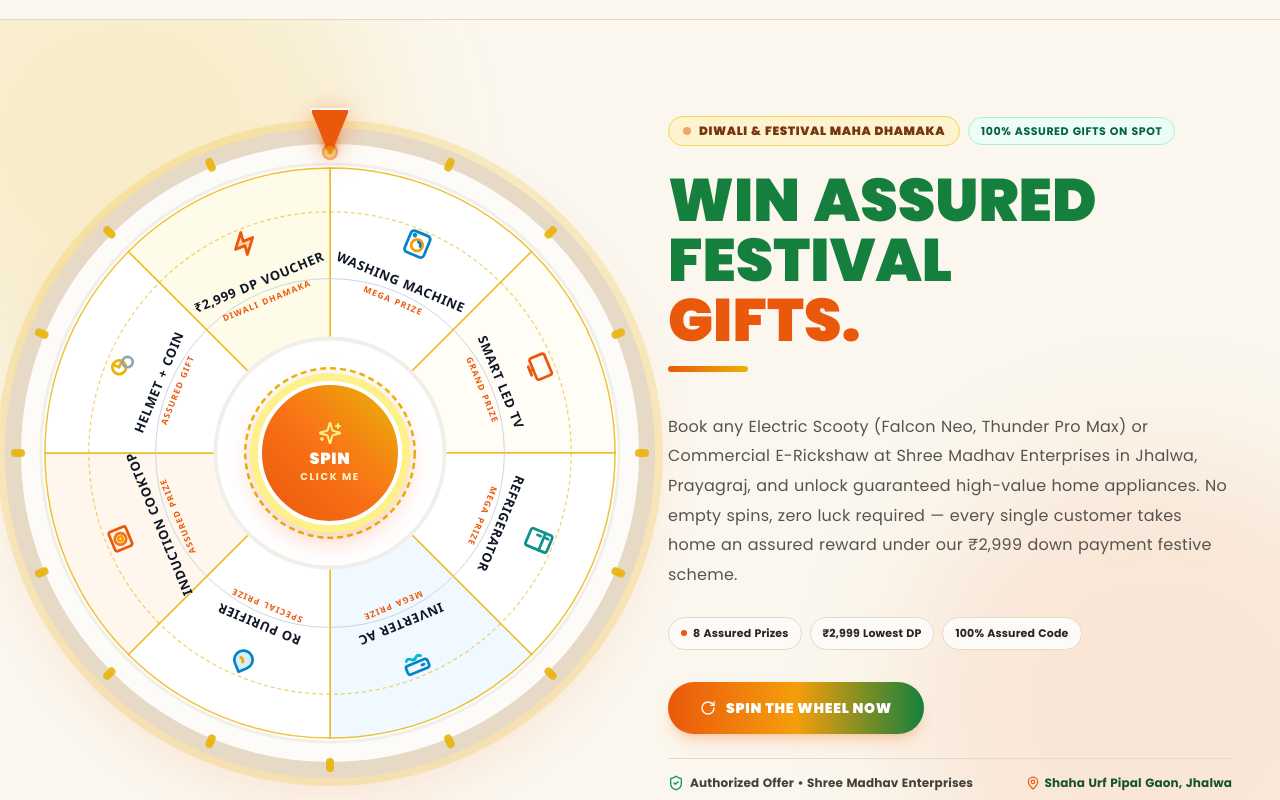
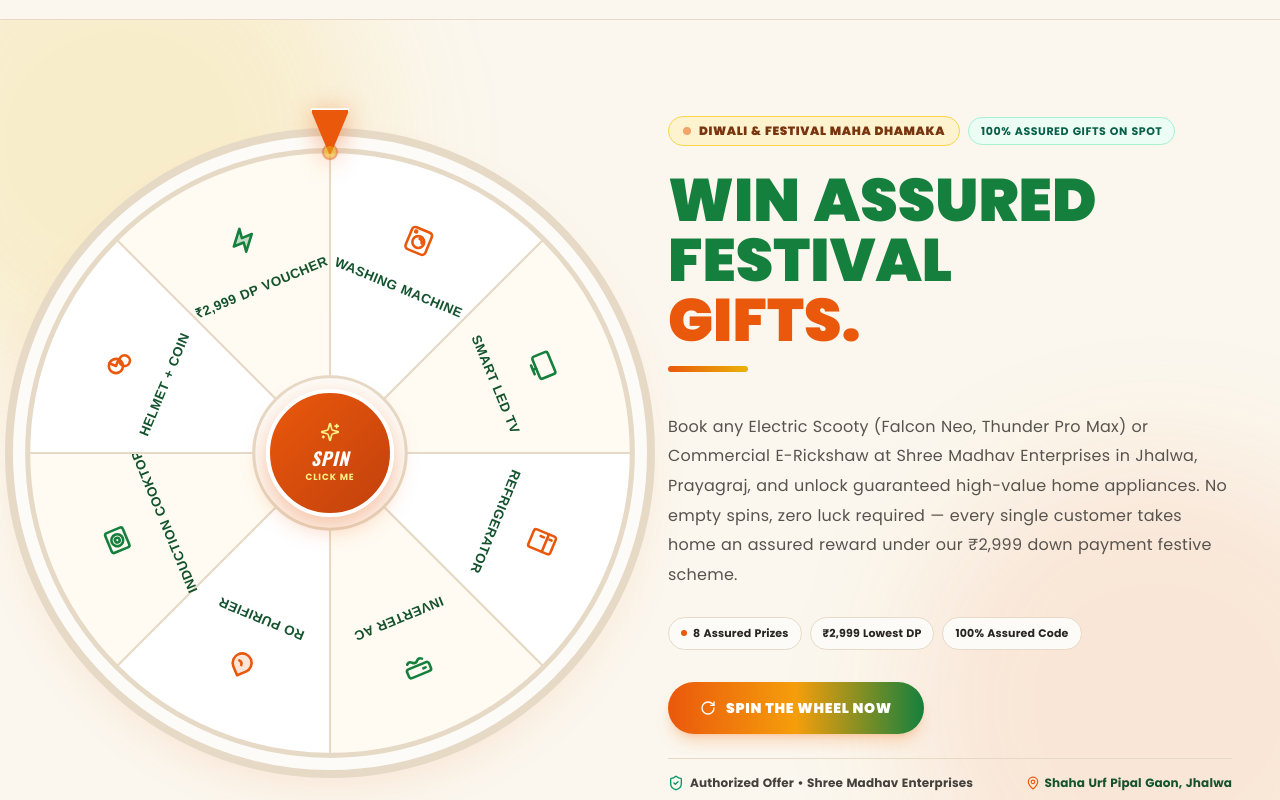
Before and after one commit to developerselixomedia/shree-madhav, a React (Vite) app: page / in a window 1280 px wide. Shown: the part 4260-5060 px from the top of the page. Built offline with nearby package versions, Linux system fonts and the light colour scheme.

Commit message:
refactor(wheel): simplify spinning wheel design, remove wireframe clutter, dashed rings, and dual labels

```diff
--- a/src/components/ScratchAndWin.tsx
+++ b/src/components/ScratchAndWin.tsx
@@ -88,16 +88,16 @@ export interface PrizeItem {
   iconType: 'washing' | 'tv' | 'fridge' | 'ac' | 'water' | 'induction' | 'helmet' | 'voucher';
 }
 
-// Light theme luxury wheel slices (alternating soft ivory, warm cream, sky tint & blush)
+// Light theme luxury wheel slices (alternating soft ivory and warm cream)
 const PRIZES: PrizeItem[] = [
-  { id: 1, name: 'Washing Machine', fullName: 'Fully Automatic Washing Machine', rarity: 'Mega Prize', color: '#ffffff', accentColor: '#0284c7', iconType: 'washing' },
-  { id: 2, name: 'Smart LED TV', fullName: '32-inch Smart LED HD TV', rarity: 'Grand Prize', color: '#fffdf5', accentColor: '#ea580c', iconType: 'tv' },
-  { id: 3, name: 'Refrigerator', fullName: 'Double-Door Refrigerator', rarity: 'Mega Prize', color: '#ffffff', accentColor: '#0d9488', iconType: 'fridge' },
-  { id: 4, name: 'Inverter AC', fullName: '1.5 Ton Split Inverter AC', rarity: 'Mega Prize', color: '#f0f9ff', accentColor: '#0284c7', iconType: 'ac' },
-  { id: 5, name: 'RO Purifier', fullName: 'Smart RO Water Purifier', rarity: 'Special Prize', color: '#ffffff', accentColor: '#06b6d4', iconType: 'water' },
-  { id: 6, name: 'Induction Cooktop', fullName: 'Smart Induction Cooktop', rarity: 'Assured Prize', color: '#fff7ed', accentColor: '#ea580c', iconType: 'induction' },
-  { id: 7, name: 'Helmet + Coin', fullName: 'ISI Certified Helmet + Pure Silver Coin', rarity: 'Assured Gift', color: '#ffffff', accentColor: '#eab308', iconType: 'helmet' },
-  { id: 8, name: '₹2,999 DP Voucher', fullName: '₹2,999 Down Payment Booking Voucher', rarity: 'Diwali Dhamaka', color: '#fefce8', accentColor: '#ea580c', iconType: 'voucher' },
+  { id: 1, name: 'Washing Machine', fullName: 'Fully Automatic Washing Machine', rarity: 'Mega Prize', color: '#ffffff', accentColor: '#ea580c', iconType: 'washing' },
+  { id: 2, name: 'Smart LED TV', fullName: '32-inch Smart LED HD TV', rarity: 'Grand Prize', color: '#FFFBF2', accentColor: '#15803d', iconType: 'tv' },
+  { id: 3, name: 'Refrigerator', fullName: 'Double-Door Refrigerator', rarity: 'Mega Prize', color: '#ffffff', accentColor: '#ea580c', iconType: 'fridge' },
+  { id: 4, name: 'Inverter AC', fullName: '1.5 Ton Split Inverter AC', rarity: 'Mega Prize', color: '#FFFBF2', accentColor: '#15803d', iconType: 'ac' },
+  { id: 5, name: 'RO Purifier', fullName: 'Smart RO Water Purifier', rarity: 'Special Prize', color: '#ffffff', accentColor: '#ea580c', iconType: 'water' },
+  { id: 6, name: 'Induction Cooktop', fullName: 'Smart Induction Cooktop', rarity: 'Assured Prize', color: '#FFFBF2', accentColor: '#15803d', iconType: 'induction' },
+  { id: 7, name: 'Helmet + Coin', fullName: 'ISI Certified Helmet + Pure Silver Coin', rarity: 'Assured Gift', color: '#ffffff', accentColor: '#ea580c', iconType: 'helmet' },
+  { id: 8, name: '₹2,999 DP Voucher', fullName: '₹2,999 Down Payment Booking Voucher', rarity: 'Diwali Dhamaka', color: '#FFFBF2', accentColor: '#15803d', iconType: 'voucher' },
 ];
 
 export const ScratchAndWin: React.FC<ScratchAndWinProps> = ({ onOpenTestRide }) => {
@@ -283,27 +283,8 @@ export const ScratchAndWin: React.FC<ScratchAndWinProps> = ({ onOpenTestRide })
                 <div className="w-4 h-4 rounded-full bg-[#eab308] -mt-3 border-2 border-[#ea580c] shadow-sm animate-pulse" />
               </div>
 
-              {/* OUTER LIGHT THEME HOUSING RING (POLISHED LUXURY BEZEL WITH GOLD & SAFFRON ACCENTS) */}
-              <div className="absolute inset-0 rounded-full border-[10px] sm:border-[16px] border-[#E6DAC7] shadow-[0_25px_60px_-15px_rgba(234,88,12,0.14)] bg-[#FDFBF7] p-2 sm:p-2.5 flex items-center justify-center ring-4 sm:ring-8 ring-[#eab308]/20">
-
-                {/* 16 Precision Radial Bezel Markers in Gold and Saffron */}
-                {[...Array(16)].map((_, i) => {
-                  const angle = (i * 360) / 16;
-                  const isNorth = i === 0;
-                  return (
-                    <div
-                      key={i}
-                      className={`absolute rounded-full transition-all ${
-                        isNorth
-                          ? 'w-2 h-4 sm:w-2.5 sm:h-5 bg-[#ea580c] shadow-[0_0_8px_#ea580c]'
-                          : 'w-1.5 h-2.5 sm:w-2 sm:h-3.5 bg-[#eab308]/90'
-                      }`}
-                      style={{
-                        transform: `rotate(${angle}deg) translate(0, -${window.innerWidth > 640 ? 312 : 160}px)`,
-                      }}
-                    />
-                  );
-                })}
+              {/* OUTER LIGHT THEME HOUSING RING */}
+              <div className="absolute inset-0 rounded-full border-4 sm:border-8 border-[#E6DAC7] shadow-[0_20px_50px_-15px_rgba(234,88,12,0.12)] bg-[#FDFBF7] p-2 flex items-center justify-center">
 
                 {/* THE ROTATING 600x600 LIGHT THEME SVG DIAL */}
                 <svg
@@ -315,9 +296,9 @@ export const ScratchAndWin: React.FC<ScratchAndWinProps> = ({ onOpenTestRide })
                   }}
                 >
                   {/* Outer Rim Ring */}
-                  <circle cx="300" cy="300" r="290" fill="#ffffff" stroke="#f1efe9" strokeWidth="3" />
+                  <circle cx="300" cy="300" r="294" fill="#ffffff" stroke="#E6DAC7" strokeWidth="4" />
 
-                  {/* 8 SLICES (45 DEGREES EACH) IN CRISP LIGHT THEME */}
+                  {/* 8 SLICES (45 DEGREES EACH) IN CLEAN MINIMAL STYLE */}
                   {PRIZES.map((prize, idx) => {
                     const sliceAngle = 45;
                     const startAngle = idx * sliceAngle;
@@ -325,7 +306,7 @@ export const ScratchAndWin: React.FC<ScratchAndWinProps> = ({ onOpenTestRide })
                     const midAngle = startAngle + sliceAngle / 2;
 
                     // Polar coordinates: 0 deg is at top (12 o'clock)
-                    const r = 286;
+                    const r = 292;
                     const x1 = 300 + r * Math.sin((startAngle * Math.PI) / 180);
                     const y1 = 300 - r * Math.cos((startAngle * Math.PI) / 180);
                     const x2 = 300 + r * Math.sin((endAngle * Math.PI) / 180);
@@ -335,54 +316,37 @@ export const ScratchAndWin: React.FC<ScratchAndWinProps> = ({ onOpenTestRide })
 
                     return (
                       <g key={prize.id}>
-                        {/* Slice Wedge with subtle warm light fill */}
+                        {/* Clean Wedge Fill with subtle stone divider */}
                         <path
                           d={pathData}
                           fill={prize.color}
-                          stroke="#eab308"
-                          strokeWidth="1.5"
-                          strokeOpacity="0.8"
+                          stroke="#E6DAC7"
+                          strokeWidth="2"
                         />
 
-                        {/* Concentric Golden Arcs for Luxury Festive Feel */}
-                        <path
-                          d={`M ${300 + 242 * Math.sin((startAngle * Math.PI) / 180)} ${300 - 242 * Math.cos((startAngle * Math.PI) / 180)} A 242 242 0 0 1 ${300 + 242 * Math.sin((endAngle * Math.PI) / 180)} ${300 - 242 * Math.cos((endAngle * Math.PI) / 180)}`}
-                          fill="none"
-                          stroke="#eab308"
-                          strokeWidth="1.2"
-                          strokeDasharray="4 3"
-                          strokeOpacity="0.6"
-                        />
-                        <path
-                          d={`M ${300 + 175 * Math.sin((startAngle * Math.PI) / 180)} ${300 - 175 * Math.cos((startAngle * Math.PI) / 180)} A 175 175 0 0 1 ${300 + 175 * Math.sin((endAngle * Math.PI) / 180)} ${300 - 175 * Math.cos((endAngle * Math.PI) / 180)}`}
-                          fill="none"
-                          stroke="#cbd5e1"
-                          strokeWidth="1"
-                        />
-
-                        {/* Content inside each slice: Real SVG icon + Crisp Dark Typography */}
+                        {/* Content inside each slice: Single Clean Vector Icon + Bold Title */}
                         <g transform={`rotate(${midAngle} 300 300)`}>
 
-                          {/* REAL VECTOR ICON SHAPES IN VIBRANT COLORS (NO EMOJIS) */}
-                          <g transform="translate(300, 72)" stroke={prize.accentColor} strokeWidth="2.4" fill="none" strokeLinecap="round" strokeLinejoin="round">
+                          {/* Vector Icon in Brand Color */}
+                          <g transform="translate(300, 76)" stroke={prize.accentColor} strokeWidth="2.2" fill="none" strokeLinecap="round" strokeLinejoin="round">
                             {prize.iconType === 'washing' && (
                               <g transform="translate(-13, -13) scale(1.15)">
-                                <rect x="3" y="2" width="18" height="20" rx="3" stroke="#0284c7" />
-                                <circle cx="12" cy="13" r="5" stroke="#f59e0b" />
+                                <rect x="3" y="2" width="18" height="20" rx="3" stroke="#ea580c" />
+                                <circle cx="12" cy="13" r="5" stroke="#ea580c" />
                                 <path d="M12 10a3 3 0 0 1 3 3" />
-                                <circle cx="7" cy="5.5" r="0.8" fill="#0284c7" />
+                                <circle cx="7" cy="5.5" r="0.8" fill="#ea580c" />
                               </g>
                             )}
                             {prize.iconType === 'tv' && (
                               <g transform="translate(-13, -13) scale(1.15)">
-                                <rect x="2" y="4" width="20" height="14" rx="2" stroke="#ea580c" />
+                                <rect x="2" y="4" width="20" height="14" rx="2" stroke="#15803d" />
                                 <line x1="8" y1="21" x2="16" y2="21" />
                                 <line x1="12" y1="18" x2="12" y2="21" />
                               </g>
                             )}
                             {prize.iconType === 'fridge' && (
                               <g transform="translate(-13, -13) scale(1.15)">
-                                <rect x="4" y="2" width="16" height="20" rx="2" stroke="#0d9488" />
+                                <rect x="4" y="2" width="16" height="20" rx="2" stroke="#ea580c" />
                                 <line x1="4" y1="9" x2="20" y2="9" />
                                 <line x1="8" y1="5" x2="8" y2="7" />
                                 <line x1="8" y1="12" x2="8" y2="15" />
@@ -390,66 +354,51 @@ export const ScratchAndWin: React.FC<ScratchAndWinProps> = ({ onOpenTestRide })
                             )}
                             {prize.iconType === 'ac' && (
                               <g transform="translate(-13, -13) scale(1.15)">
-                                <rect x="2" y="4" width="20" height="8" rx="2" stroke="#0284c7" />
+                                <rect x="2" y="4" width="20" height="8" rx="2" stroke="#15803d" />
                                 <line x1="6" y1="8" x2="8" y2="8" />
-                                <path d="M6 16c1.5 1.5 3 1.5 4.5 0s3-1.5 4.5 0 3 1.5 4.5 0" stroke="#06b6d4" />
+                                <path d="M6 16c1.5 1.5 3 1.5 4.5 0s3-1.5 4.5 0 3 1.5 4.5 0" stroke="#15803d" />
                               </g>
                             )}
                             {prize.iconType === 'water' && (
                               <g transform="translate(-13, -13) scale(1.15)">
-                                <path d="M12 2.69l5.66 5.66a8 8 0 1 1-11.31 0z" stroke="#0284c7" fill="#0284c7" fillOpacity="0.15" />
-                                <path d="M12 12a3 3 0 0 0 3 3" stroke="#f59e0b" />
+                                <path d="M12 2.69l5.66 5.66a8 8 0 1 1-11.31 0z" stroke="#ea580c" fill="#ea580c" fillOpacity="0.15" />
+                                <path d="M12 12a3 3 0 0 0 3 3" stroke="#ea580c" />
                               </g>
                             )}
                             {prize.iconType === 'induction' && (
                               <g transform="translate(-13, -13) scale(1.15)">
-                                <rect x="3" y="4" width="18" height="16" rx="2" stroke="#ea580c" />
-                                <circle cx="12" cy="12" r="5" stroke="#f97316" />
-                                <circle cx="12" cy="12" r="2" stroke="#f59e0b" />
+                                <rect x="3" y="4" width="18" height="16" rx="2" stroke="#15803d" />
+                                <circle cx="12" cy="12" r="5" stroke="#15803d" />
+                                <circle cx="12" cy="12" r="2" stroke="#15803d" />
                               </g>
                             )}
                             {prize.iconType === 'helmet' && (
                               <g transform="translate(-13, -13) scale(1.15)">
-                                <circle cx="10" cy="11" r="6" stroke="#eab308" />
-                                <path d="M10 5v6h6" stroke="#eab308" />
-                                <circle cx="17" cy="16" r="4.5" stroke="#94a3b8" />
+                                <circle cx="10" cy="11" r="6" stroke="#ea580c" />
+                                <path d="M10 5v6h6" stroke="#ea580c" />
+                                <circle cx="17" cy="16" r="4.5" stroke="#ea580c" />
                               </g>
                             )}
                             {prize.iconType === 'voucher' && (
                               <g transform="translate(-13, -13) scale(1.15)">
-                                <path d="M13 2L3 14h9l-1 8 10-12h-9l1-8z" stroke="#ea580c" fill="#ea580c" fillOpacity="0.25" />
+                                <path d="M13 2L3 14h9l-1 8 10-12h-9l1-8z" stroke="#15803d" fill="#15803d" fillOpacity="0.25" />
                               </g>
                             )}
                           </g>
 
-                          {/* CRISP DARK VISIBLE LABEL TEXT */}
+                          {/* Crisp Single-Line Prize Name */}
                           <text
                             x="300"
-                            y="114"
+                            y="126"
                             textAnchor="middle"
                             dominantBaseline="central"
-                            fill="#111827"
+                            fill="#14532d"
                             fontSize="13"
-                            fontWeight="900"
-                            fontFamily="system-ui, sans-serif"
-                            letterSpacing="0.6"
+                            fontWeight="800"
+                            fontFamily="sans-serif"
+                            letterSpacing="0.4"
                           >
                             {prize.name.toUpperCase()}
-                          </text>
-
-                          {/* SUB-TAG / RARITY BADGE */}
-                          <text
-                            x="300"
-                            y="134"
-                            textAnchor="middle"
-                            dominantBaseline="central"
-                            fill="#ea580c"
-                            fontSize="8.5"
-                            fontWeight="900"
-                            fontFamily="system-ui, sans-serif"
-                            letterSpacing="1.2"
-                          >
-                            {prize.rarity.toUpperCase()}
                           </text>
 
                         </g>
@@ -457,28 +406,26 @@ export const ScratchAndWin: React.FC<ScratchAndWinProps> = ({ onOpenTestRide })
                     );
                   })}
 
-                  {/* Concentric Center Luxury Light Core */}
-                  <circle cx="300" cy="300" r="115" fill="#ffffff" stroke="#f1efe9" strokeWidth="4" />
-                  <circle cx="300" cy="300" r="85" fill="#fdfbf7" stroke="#eab308" strokeWidth="2.5" strokeDasharray="6 4" />
-                  <circle cx="300" cy="300" r="64" fill="#ffffff" stroke="#e2e8f0" strokeWidth="2" />
+                  {/* Clean Minimal Center Hub */}
+                  <circle cx="300" cy="300" r="74" fill="#FDFBF7" stroke="#E6DAC7" strokeWidth="3" />
                 </svg>
 
-                {/* CENTER STATIONARY SPIN BUTTON (PRESS TO TRIGGER) */}
+                {/* CENTER STATIONARY SPIN BUTTON */}
                 <button
                   onClick={handleSpinWheel}
                   disabled={isSpinning}
-                  className={`absolute z-30 w-28 h-28 sm:w-32 sm:h-32 xl:w-36 xl:h-36 rounded-full flex flex-col items-center justify-center font-black text-white uppercase tracking-widest shadow-2xl border-4 border-white transition-all cursor-pointer ${
+                  className={`absolute z-30 w-24 h-24 sm:w-28 sm:h-28 xl:w-32 xl:h-32 rounded-full flex flex-col items-center justify-center font-black text-white uppercase tracking-wider shadow-2xl border-4 border-white transition-all cursor-pointer ${
                     isSpinning
                       ? 'bg-stone-400 cursor-not-allowed scale-95 opacity-80'
-                      : 'bg-gradient-to-tr from-[#ea580c] via-[#f97316] to-[#eab308] hover:scale-105 active:scale-95 shadow-[0_10px_30px_rgba(234,88,12,0.4)] ring-4 sm:ring-8 ring-[#fef08a]'
+                      : 'bg-gradient-to-br from-[#ea580c] to-[#c2410c] hover:scale-105 active:scale-95 shadow-[0_10px_25px_rgba(234,88,12,0.35)]'
                   }`}
                   aria-label="Spin the official rewards wheel"
                 >
-                  <Sparkles className="w-5 h-5 sm:w-6 sm:h-6 text-[#fef08a] mb-0.5" />
-                  <span className="text-sm sm:text-base font-black tracking-wider">
+                  <Sparkles className="w-5 h-5 text-[#fef08a] mb-0.5" />
+                  <span className="text-base sm:text-lg font-black tracking-wider font-['Oswald'] italic">
                     {isSpinning ? 'SPINNING' : 'SPIN'}
                   </span>
-                  <span className="text-[9px] sm:text-[10px] text-amber-100 font-bold -mt-0.5">CLICK ME</span>
+                  <span className="text-[9px] text-[#fef08a] font-bold tracking-widest -mt-0.5">CLICK ME</span>
                 </button>
 
               </div>
```
